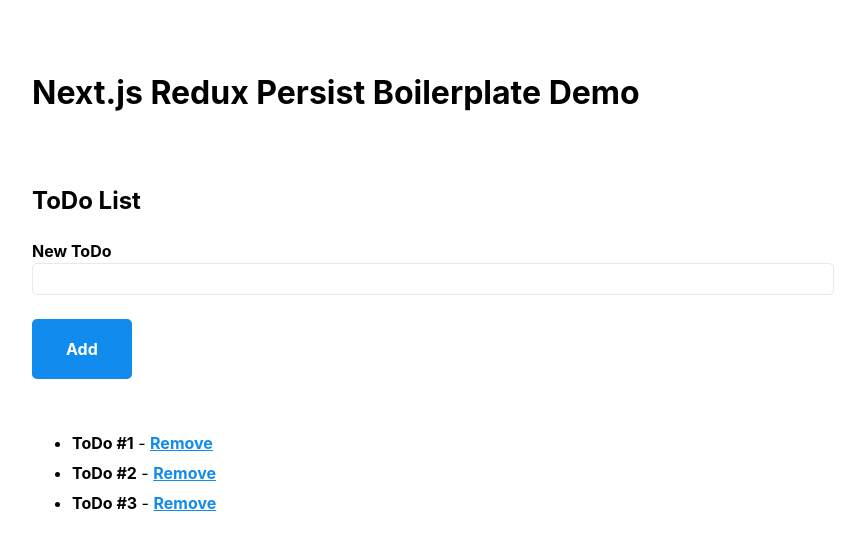
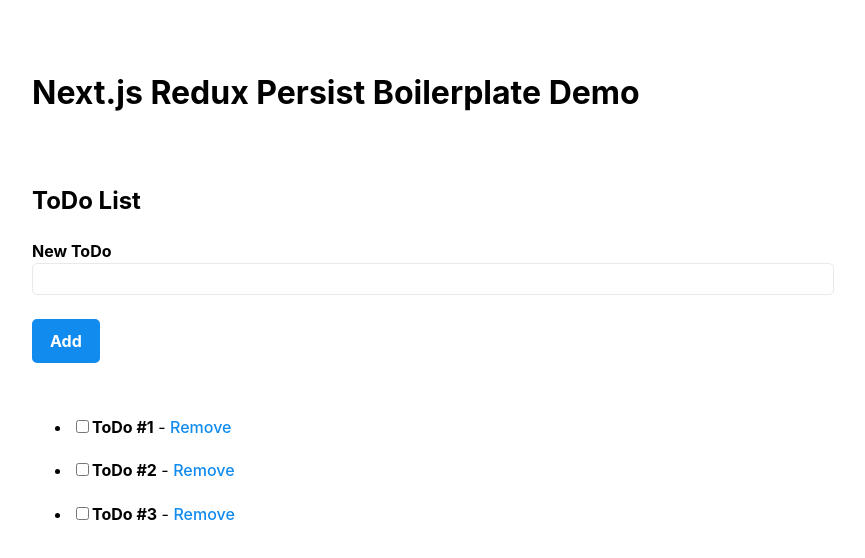
Before and after one commit to matboehm/next-redux-persist-wrapper-boilerplate, a Next.js app: page / in a window 1280 px wide. Shown: the top 558 px of the page, without its empty margins (68-933 px from the left). Built offline with nearby package versions, Linux system fonts and the light colour scheme.

Commit message:
Optimize styles and layout

```diff
--- a/pages/_app.tsx
+++ b/pages/_app.tsx
@@ -1,7 +1,7 @@
 // pages/_app.js
 import Head from "next/head";
+import "../styles/mvp.css"
 import "../styles/globals.css";
-import "../styles/mvp.css"
 
 function MyApp({ Component, pageProps }) {
     return (
--- a/pages/index.tsx
+++ b/pages/index.tsx
@@ -12,9 +12,9 @@
             <br/>
             <br/>
             <ul>
-                <li><strong>ToDo #1</strong> - <a >Remove</a></li>
-                <li><strong>ToDo #2</strong> - <a >Remove</a></li>
-                <li><strong>ToDo #3</strong> - <a >Remove</a></li>
+                <li><label htmlFor="todo1" className="inline"><input type="checkbox" id="todo1" name="todo1" /><strong>ToDo #1</strong></label> - <a>Remove</a></li>
+                <li><label htmlFor="todo2" className="inline"><input type="checkbox" id="todo2" name="todo2" /><strong>ToDo #2</strong></label> - <a>Remove</a></li>
+                <li><label htmlFor="todo3" className="inline"><input type="checkbox" id="todo3" name="todo3" /><strong>ToDo #3</strong></label> - <a>Remove</a></li>
             </ul>
         </>
     );
--- a/styles/globals.css
+++ b/styles/globals.css
@@ -0,0 +1,12 @@
+a {
+    font-weight: 500;
+    text-decoration: none;
+}
+
+button {
+    padding: 0.5rem 1rem;
+}
+
+.inline {
+    display: inline-block;
+}
```
